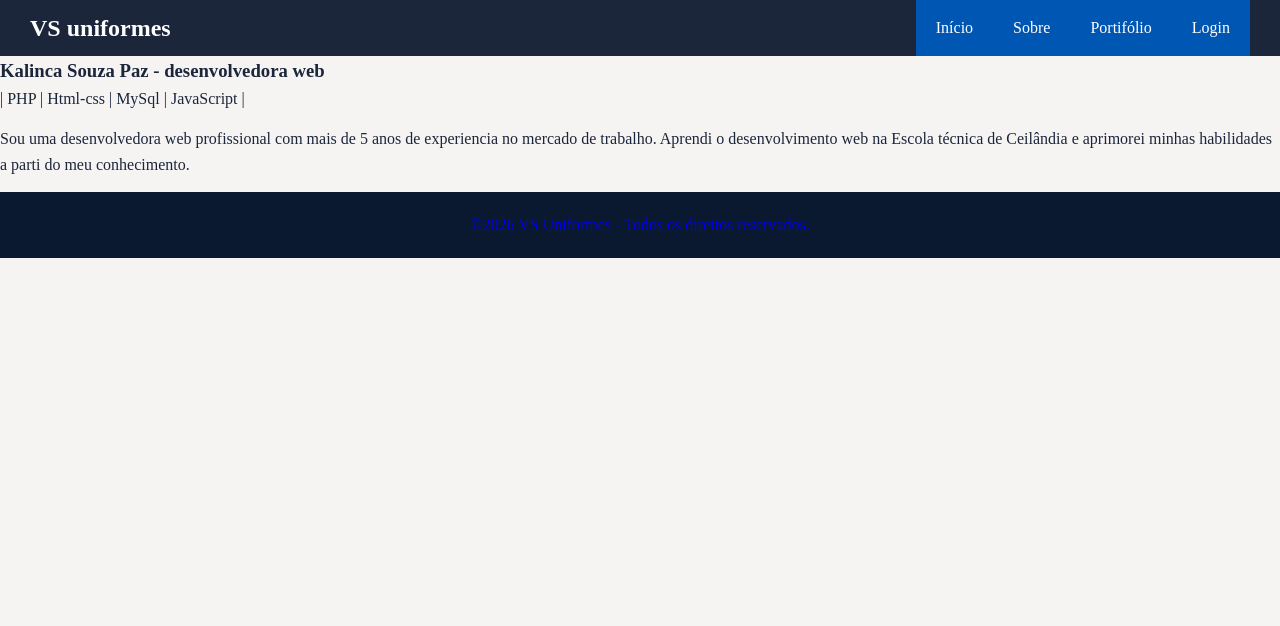
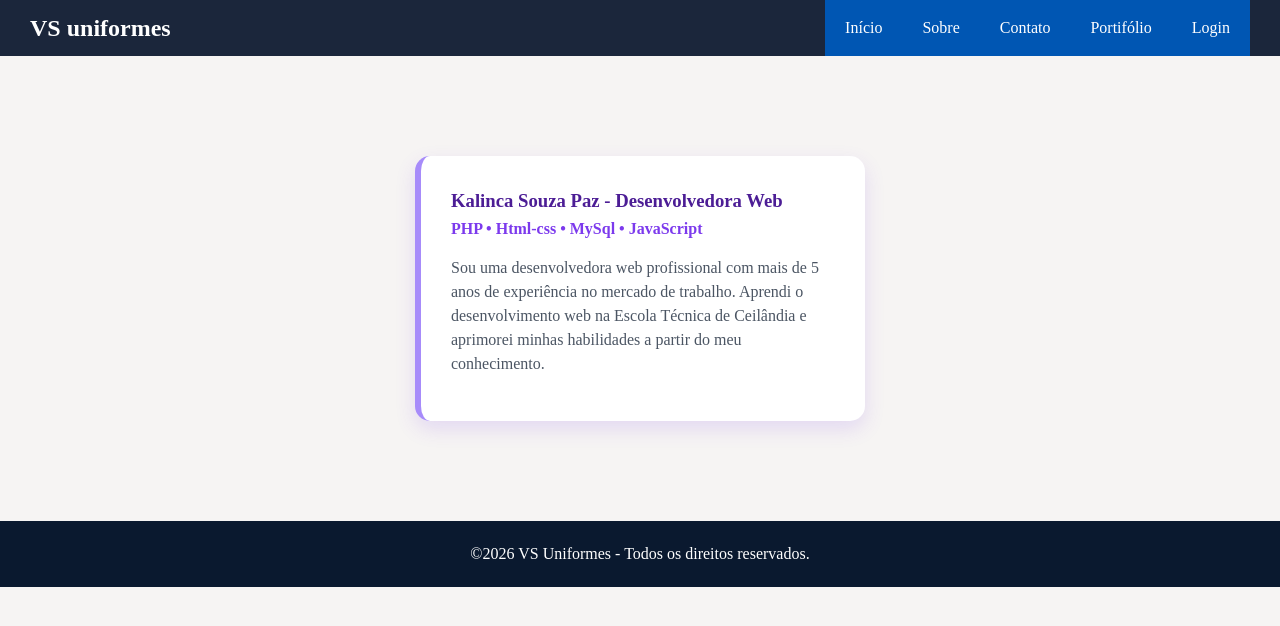
Before and after one commit to kalinca-paz/vsuniformes, a PHP site: page /view/sobreMim.php in a window 1280 px wide. Shown: the top 626 px of the page. Run offline with PHP 8.4, Linux system fonts and the light colour scheme.

Commit message:
alterações

```diff
--- a/css/style.css
+++ b/css/style.css
@@ -151,6 +151,35 @@ nav ul li a:hover {
 .card:hover {
     transform: translateY(-15px);
 }
+.cartao {
+    margin: 100px;
+    margin-right: auto;
+    margin-left: auto;
+    background-color: white;   /* Fundo do cartão */
+    padding: 30px;
+    border-radius: 15px;       /* Bordas arredondadas */
+    max-width: 450px;          /* Largura do cartão */
+    box-shadow: 0 8px 20px rgba(124, 58, 237, 0.15); /* Sombra roxa bem suave */
+    border-left: 6px solid #a78bfa; /* Detalhe em barra lilás na esquerda */
+}
+
+/* Nome e profissão */
+h3 {
+    color: #4c1d95;            /* Roxo escuro */
+    margin-top: 0;
+}
+
+/* Linha das tecnologias */
+.tecnologias {
+    color: #7c3aed;            /* Lilás vibrante */
+    font-weight: bold;
+}
+
+/* Texto da biografia */
+.texto {
+    color: #4b5563;            /* Cinza escuro para leitura confortável */
+    line-height: 1.5;          /* Espaço entre as linhas */
+}
 
 /* ==========================================================================
    7. FORMULÁRIOS E LOGIN
@@ -199,7 +228,7 @@ button[type="button"] {
 }
 
 /* ==========================================================================
-   8. MAPA (PÁGINA SOBRE)
+   8. MAPA
    ========================================================================== */
 .mapa-container {
     width: 100%;
@@ -225,6 +254,12 @@ footer {
     text-align: center;
     padding: 20px;
     justify-content: space-around;
+}
+footer a {
+    color: #ffffff;
+}
+footer a:hover{
+    color: #a78bfa;
 }
 
 /* ==========================================================================
--- a/view/includes/footer.php
+++ b/view/includes/footer.php
@@ -1,6 +1,6 @@
 <!-- footer.php -->
-<footer>
-    <div clss="footer">
-        <a href="sobreMim.php">&copy;<?php echo date('Y'); ?> VS Uniformes - Todos os direitos reservados.</a>
+<footer class="footer">
+    <div >
+        <a href="../view/sobreMim.php">&copy;<?php echo date('Y'); ?> VS Uniformes - Todos os direitos reservados.</a>
     </div>
 </footer>
--- a/view/includes/menu.php
+++ b/view/includes/menu.php
@@ -5,6 +5,7 @@
         <ul>
             <li><a href="../index.php">Início</a></li>
             <li><a href="../view/sobre.php">Sobre</a></li>
+            <li><a href="../view/contatos.php">Contato</a></li>
             <li><a href="../view/portifolio.php">Portifólio</a></li>
             <li><a href="../view/login.php">Login</a></li>
         </ul>
--- a/view/sobreMim.php
+++ b/view/sobreMim.php
@@ -7,13 +7,14 @@
 <body>
 <?php include 'includes/menu.php'; ?>
 
-<div>
-    <div>
-<h3>Kalinca Souza Paz - desenvolvedora web</h3>
-</div>
-<p>| PHP | Html-css | MySql | JavaScript |</p>
-<p>Sou uma desenvolvedora web profissional com mais de 5 anos de experiencia no mercado de trabalho. Aprendi o desenvolvimento web na Escola técnica de Ceilândia e aprimorei minhas habilidades a parti do meu conhecimento. </p>
-</div>
+<div class="cartao">
+        <h3>Kalinca Souza Paz - Desenvolvedora Web</h3>
+        <p class="tecnologias">PHP • Html-css • MySql • JavaScript</p>
+        <p class="texto">
+            Sou uma desenvolvedora web profissional com mais de 5 anos de experiência no mercado de trabalho.
+            Aprendi o desenvolvimento web na Escola Técnica de Ceilândia e aprimorei minhas habilidades a partir do meu conhecimento.
+        </p>
+    </div>
 
 
 <?php include 'includes/footer.php'; ?>
```
Also changed, not shown: index.php (+8 -6 lines), view/contatos.php (added, +11 -0 lines).
